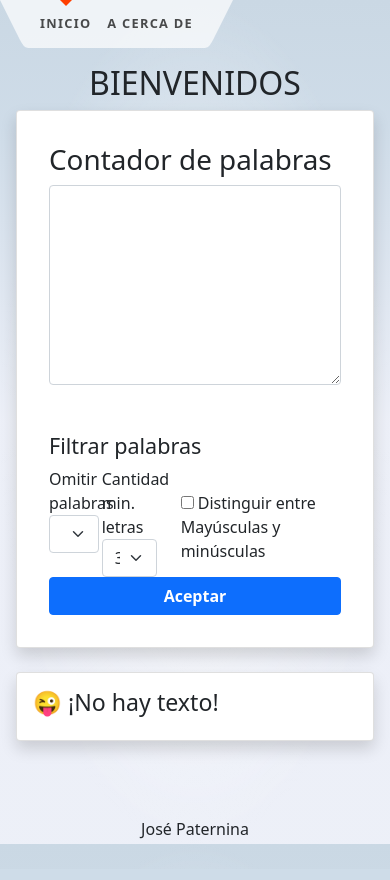
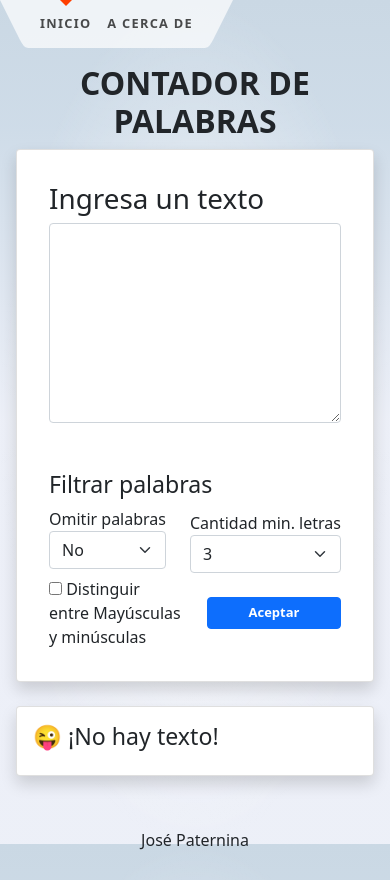
Before and after one commit to JosePater/word-games, a SvelteKit app: page / in a window 390 px wide. Built offline with nearby package versions, Linux system fonts and the light colour scheme.

Commit message:
style(responsive): Responsive design for mobile devices

```diff
--- a/src/routes/+page.svelte
+++ b/src/routes/+page.svelte
@@ -46,7 +46,7 @@
       }
     });
 
-    // Contar la cantidad de vez que aparece una palabra
+    // Contar la cantidad de veces que aparece una palabra
     words_without_signs.forEach((palabra) => {
       let cant = 1;
       // Check Aaaa != aaaa
@@ -56,8 +56,8 @@
       if (palabra.length >= numberLetters) {
         if (!omitWords.includes(palabra)) {
           if (words.has(palabra)) {
-            cant = words.get(palabra) + 1;
-            words.set(palabra, cant); // Sumar las palabras repetidas
+            cant = words.get(palabra) + 1;  // Sumar las palabras repetidas
+            words.set(palabra, cant);
           }
           if (!words.has(palabra)) {
             words.set(palabra, cant);
@@ -82,11 +82,11 @@
 </svelte:head>
 
 <section>
-  <h1>BIENVENIDOS</h1>
+  <h1><b>CONTADOR DE PALABRAS</b></h1>
 
-  <div class="card shadow p-3 mb-4 bg-body rounded">
+  <div class="card shadow p-3 mb-4 bg-body rounded mx-auto">
     <div class="card-body">
-      <h5 class="card-title fs-1">Contador de palabras</h5>
+      <h5 class="card-title fs-1">Ingresa un texto</h5>
       <div class="form-floating mb-5">
         <textarea
           placeholder="Escribe el texto"
@@ -95,9 +95,9 @@
           bind:value={prompt}
         />
       </div>
-      <div class="row mt-2">
-        <h4>Filtrar palabras</h4>
-        <div class="col-2 mb-2">
+      <div class="row mt-2 d-flex justify-content-center align-items-center">
+        <h3>Filtrar palabras</h3>
+        <div class="col-2 mb-2 size-screen">
           <label for="">Omitir palabras</label>
           <select bind:value={omitir} class="form-select">
 			      <option selected value="No">No</option>
@@ -105,7 +105,7 @@
           </select>
         </div>
 
-        <div class="col-3">
+        <div class="col-3 size-screen2">
           <label for="">Cantidad min. letras</label>
           <select  bind:value={numberLetters} class="form-select">
             <option value=1>1</option>
@@ -121,7 +121,7 @@
           </select>
         </div>
 
-        <div class="col mt-4">
+        <div class="col size-screen">
           <label>
             <input type="checkbox" bind:checked={isChecked} on:input={actualizar} />
             Distinguir entre Mayúsculas y minúsculas
@@ -133,7 +133,7 @@
             <span class="input-group-text">Palabras a omitir:</span>
             <input
               type="text"
-              class="form-control"
+              class="form-control size-screen3"
               placeholder="Separar con coma: el, la, los, las..."
               aria-label="Username"
               aria-describedby="basic-addon1"
@@ -141,7 +141,7 @@
             />
           </div>
         {/if}
-        <div class="col d-flex justify-content-center">
+        <div class="col size-screen">
           <button class="btn btn-primary w-100" on:click={actualizar}><b>Aceptar</b></button>
         </div>
       </div>
@@ -149,15 +149,15 @@
   </div>
 
   {#if table_enabled}
-    <div class="card shadow p-3 mb-5 bg-body rounded">
+    <div class="card shadow p-3 mb-4 bg-body rounded mx-auto size-screen4">
       {#if words.size > 0}
-        <table class="table text-center">
+        <table class="table">
           <thead>
             <tr>
-              <th scope="col" class="col-1">#</th>
-              <th scope="col" class="col-2">Palabras ({words.size})</th>
-              <th scope="col" class="col-1"># Repeticiones</th>
-              <th scope="col" class="col-2">Borrar</th>
+              <th scope="col">#</th>
+              <th scope="col">Palabras ({words.size})</th>
+              <th scope="col">Cantidad</th>
+              <th scope="col">Borrar</th>
             </tr>
           </thead>
           <tbody>
@@ -184,3 +184,32 @@
     </div>
   {/if}
 </section>
+
+<style>
+  @media screen and (max-width:800px){
+    .size-screen{
+        display: block;
+        width: fit-content;
+    }
+    .size-screen3{
+        width: fit-content;
+    }
+  }
+  @media screen and (max-width:485px){
+    .size-screen2{
+        display: block;
+        width: fit-content;
+    }
+  }
+  @media screen and (max-width:460px){
+    .size-screen4{
+        display: block;
+        overflow: auto;
+    }
+    table, button{
+      font-size: 13px;
+      margin: 0;
+      padding: 5px;
+    }
+  }
+</style>
```
